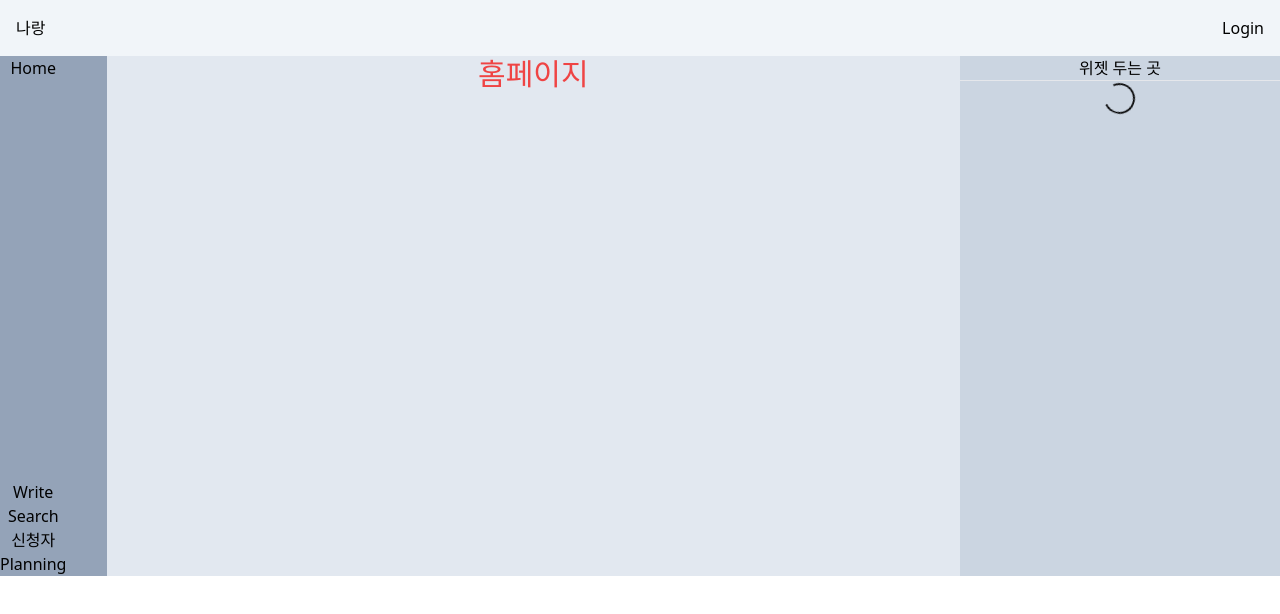
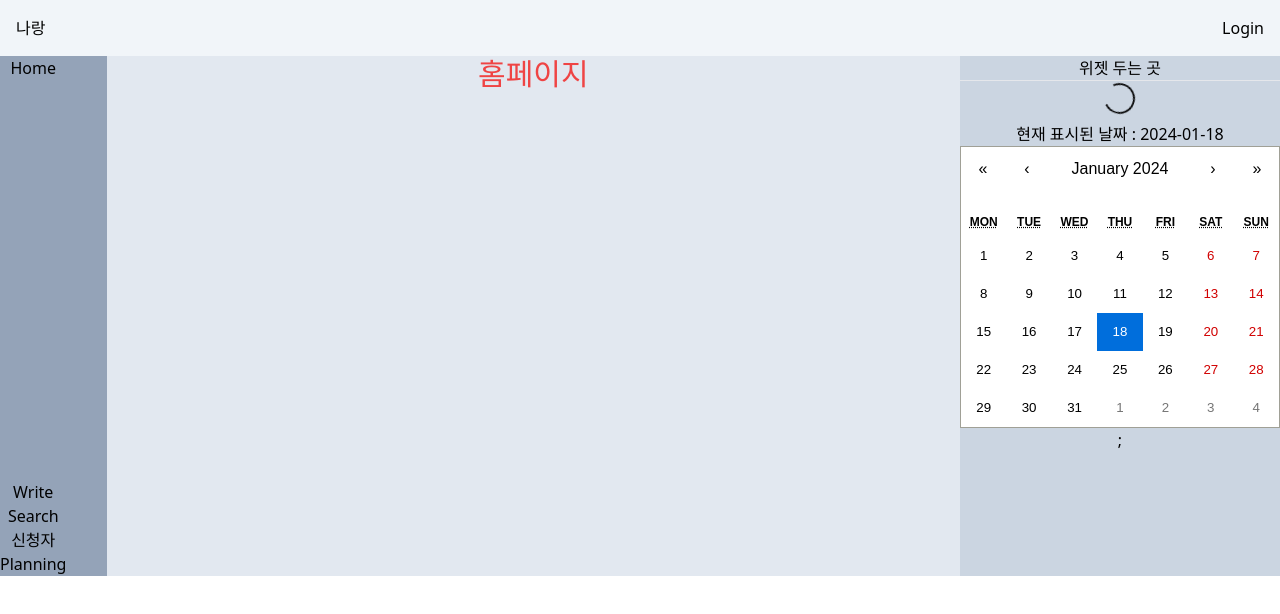
Before and after one commit to narang-trip/frontend, a React (Vite) app in the folder frontend/: page / in a window 1280 px wide. Shown: the top 614 px of the page. Built offline with nearby package versions, Linux system fonts and the light colour scheme.

Commit message:
making calendaring...

```diff
--- a/frontend/package.json
+++ b/frontend/package.json
@@ -12,7 +12,9 @@
   "dependencies": {
     "@reduxjs/toolkit": "^2.0.1",
     "axios": "^1.6.5",
+    "moment": "^2.30.1",
     "react": "^18.2.0",
+    "react-calendar": "^4.8.0",
     "react-dom": "^18.2.0",
     "react-redux": "^9.1.0",
     "react-router-dom": "^6.21.2",
@@ -29,6 +31,7 @@
     "eslint-plugin-react-hooks": "^4.6.0",
     "eslint-plugin-react-refresh": "^0.4.5",
     "postcss": "^8.4.33",
+    "sass": "^1.70.0",
     "tailwindcss": "^3.4.1",
     "vite": "^5.0.8"
   }
--- /dev/null
+++ b/frontend/src/components/CalendarCp.jsx
@@ -0,0 +1,23 @@
+import { useEffect, useState } from "react";
+import { useNavigate } from "react-router-dom";
+import Calendar from "react-calendar";
+import moment from "moment";
+
+import "../css/Calendar.css";
+
+export default function CalendarCp() {
+  const [value, setValue] = useState(new Date());
+  // const navigate = useNavigate();
+  // useEffect(() => {
+  //   if (moment(value).format("YYYY-MM-DD") === "2024-01-08") {
+  //     navigate("/Planning");
+  //   }
+  // }, [value, navigate]);
+  // // 계획이 있는 달력의 날짜를 고르게 되면 넘어가는 것을 계획
+  return (
+    <div>
+      <h1>{`현재 표시된 날짜 : ${moment(value).format("YYYY-MM-DD")}`}</h1>
+      <Calendar onChange={setValue} value={value} />;
+    </div>
+  );
+}
--- a/frontend/src/components/Widgets.jsx
+++ b/frontend/src/components/Widgets.jsx
@@ -1,4 +1,5 @@
 import ClipLoader from "react-spinners/ClipLoader";
+import CalendarCp from "./CalendarCp";
 
 export default function Widgets() {
   return (
@@ -6,6 +7,7 @@ export default function Widgets() {
       위젯 두는 곳
       <hr/>
       <ClipLoader color="d3d3d3" />
+      <CalendarCp />
     </div>
   );
 }
--- /dev/null
+++ b/frontend/src/css/Calendar.css
@@ -0,0 +1,156 @@
+.react-calendar {
+  width: 350px;
+  max-width: 100%;
+  background: white;
+  border: 1px solid #a0a096;
+  font-family: Arial, Helvetica, sans-serif;
+  line-height: 1.125em;
+}
+
+.react-calendar--doubleView {
+  width: 700px;
+}
+
+.react-calendar--doubleView .react-calendar__viewContainer {
+  display: flex;
+  margin: -0.5em;
+}
+
+.react-calendar--doubleView .react-calendar__viewContainer > * {
+  width: 50%;
+  margin: 0.5em;
+}
+
+.react-calendar,
+.react-calendar *,
+.react-calendar *:before,
+.react-calendar *:after {
+  -moz-box-sizing: border-box;
+  -webkit-box-sizing: border-box;
+  box-sizing: border-box;
+}
+
+.react-calendar button {
+  margin: 0;
+  border: 0;
+  outline: none;
+}
+
+.react-calendar button:enabled:hover {
+  cursor: pointer;
+}
+
+.react-calendar__navigation {
+  display: flex;
+  height: 44px;
+  margin-bottom: 1em;
+}
+
+.react-calendar__navigation button {
+  min-width: 44px;
+  background: none;
+}
+
+.react-calendar__navigation button:disabled {
+  background-color: #f0f0f0;
+}
+
+.react-calendar__navigation button:enabled:hover,
+.react-calendar__navigation button:enabled:focus {
+  background-color: #e6e6e6;
+}
+
+.react-calendar__month-view__weekdays {
+  text-align: center;
+  text-transform: uppercase;
+  font: inherit;
+  font-size: 0.75em;
+  font-weight: bold;
+}
+
+.react-calendar__month-view__weekdays__weekday {
+  padding: 0.5em;
+}
+
+.react-calendar__month-view__weekNumbers .react-calendar__tile {
+  display: flex;
+  align-items: center;
+  justify-content: center;
+  font: inherit;
+  font-size: 0.75em;
+  font-weight: bold;
+}
+
+.react-calendar__month-view__days__day--weekend {
+  color: #d10000;
+}
+
+.react-calendar__month-view__days__day--neighboringMonth,
+.react-calendar__decade-view__years__year--neighboringDecade,
+.react-calendar__century-view__decades__decade--neighboringCentury {
+  color: #757575;
+}
+
+.react-calendar__year-view .react-calendar__tile,
+.react-calendar__decade-view .react-calendar__tile,
+.react-calendar__century-view .react-calendar__tile {
+  padding: 2em 0.5em;
+}
+
+.react-calendar__tile {
+  max-width: 100%;
+  padding: 10px 6.6667px;
+  background: none;
+  text-align: center;
+  line-height: 16px;
+  font: inherit;
+  font-size: 0.833em;
+}
+
+.react-calendar__tile:disabled {
+  background-color: #f0f0f0;
+  color: #ababab;
+}
+
+.react-calendar__month-view__days__day--neighboringMonth:disabled,
+.react-calendar__decade-view__years__year--neighboringDecade:disabled,
+.react-calendar__century-view__decades__decade--neighboringCentury:disabled {
+  color: #cdcdcd;
+}
+
+.react-calendar__tile:enabled:hover,
+.react-calendar__tile:enabled:focus {
+  background-color: #e6e6e6;
+}
+
+.react-calendar__tile--now {
+  background: #ffff76;
+}
+
+.react-calendar__tile--now:enabled:hover,
+.react-calendar__tile--now:enabled:focus {
+  background: #ffffa9;
+}
+
+.react-calendar__tile--hasActive {
+  background: #76baff;
+}
+
+.react-calendar__tile--hasActive:enabled:hover,
+.react-calendar__tile--hasActive:enabled:focus {
+  background: #a9d4ff;
+}
+
+.react-calendar__tile--active {
+  background: #006edc;
+  color: white;
+}
+
+.react-calendar__tile--active:enabled:hover,
+.react-calendar__tile--active:enabled:focus {
+  background: #1087ff;
+}
+
+.react-calendar--selectRange .react-calendar__tile--hover {
+  background-color: #e6e6e6;
+}
--- a/frontend/src/pages/Root.jsx
+++ b/frontend/src/pages/Root.jsx
@@ -6,6 +6,7 @@ import UpperNavbar from "../components/UpperNavBar";
 
 function RootLayout() {
   // const navigation = useNavigation();
+
 
   return (
     <Fragment>
```
Also changed, not shown: 1 other file (tests, documents, lock files or other folders).
